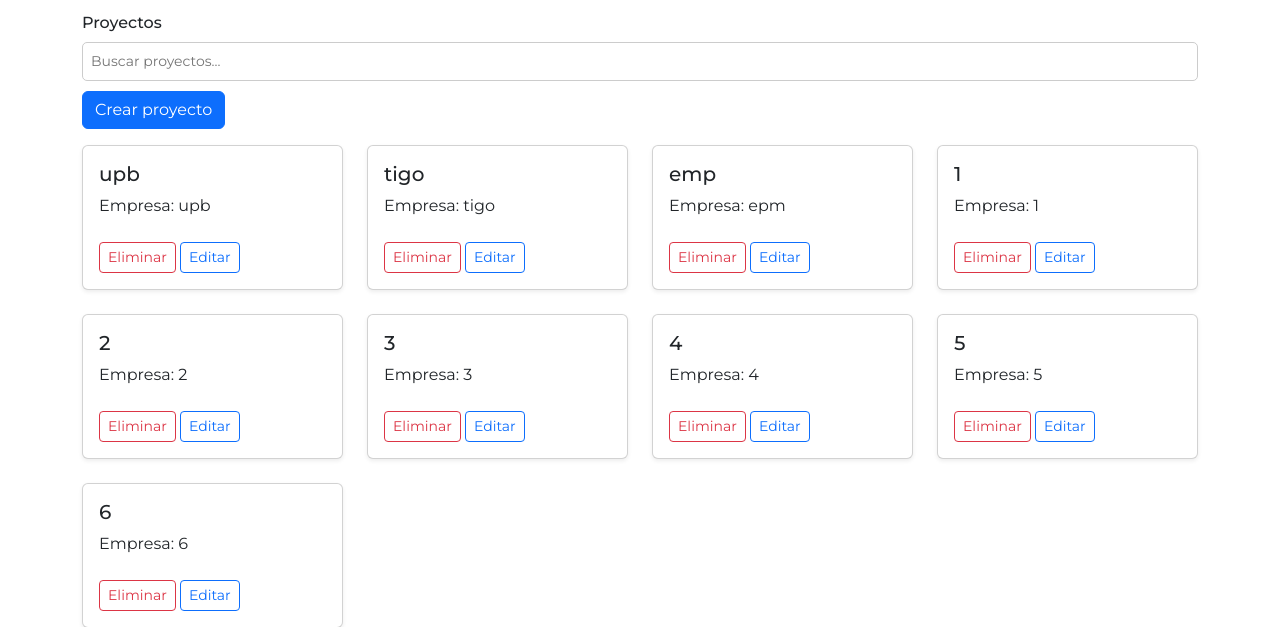
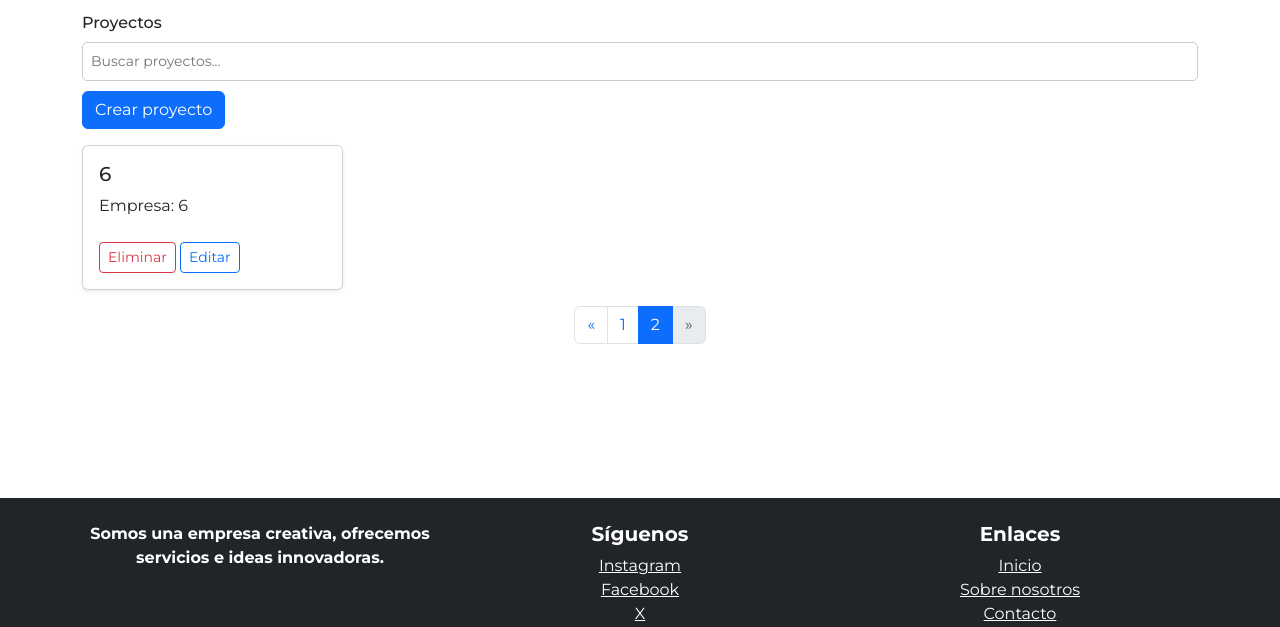
Before and after one commit to Betha2516/portafolio-django, a Django app: page /view-project/?page=2 in a window 1280 px wide. Shown: the part 77-704 px from the top of the page. Run offline with Django 5.2, Linux system fonts and the light colour scheme; a user stored in the database is signed in; data comes from the database, SQL or seed files in the repository; both versions use the stored data as it was after the commit.

Commit message:
Version 1.4: Pagination Funcional

```diff
--- a/portafolio/management/commands/set_roles.py
+++ b/portafolio/management/commands/set_roles.py
@@ -13,12 +13,14 @@ class Command(BaseCommand):
             'change_project',
             'delete_project',
             'view_project',
+            'view_commit'
             ],
          'editor': [
             'view_project',
             'add_project',
             'change_project',
             'delete_project',
+            'view_commit'
           ],
          'user': [
             'view_project',
--- a/portafolio/static/css/styles.css
+++ b/portafolio/static/css/styles.css
@@ -98,6 +98,13 @@ main {
   border-color: #007bff;
   box-shadow: 0 0 5px rgba(0, 123, 255, 0.3);
 }
+
+/* Estilos Pagination */
+.pagination {
+  display: flex;
+  justify-content: center;
+}
+
 
 /* Celular */
 @media (max-width: 450px) {
--- a/portafolio/templates/home.html
+++ b/portafolio/templates/home.html
@@ -94,4 +94,7 @@ Inicio
     </iframe>
 </div>
 
+<!-- Comentarios -->
+
+
 {%endblock%}
--- a/portafolio/templates/navbar.html
+++ b/portafolio/templates/navbar.html
@@ -11,13 +11,14 @@
                     <a class="nav-link" href="{% url 'home' %}">Inicio</a>
                 </li>
                 <li class="nav-item">
-                    <a class="nav-link" href="#somos_nosotros">Somos nosotros</a>
+                    <a class="nav-link" href="{% url 'home' %}">Somos nosotros</a>
                 </li>
                 {% if user.is_authenticated and perms.portafolio.view_project %}
                 <li class="nav-item">
                     <a class="nav-link" href="{% url 'view_project' %}">Proyectos</a>
                 </li>
                 {% endif %}
+
                 {% if user.is_authenticated %}
                 <li class="nav-item">
                     <a class="btn btn-primary" href="{% url 'logout' %}">Cerrar sesión</a>
--- a/portafolio/templates/proyectos.html
+++ b/portafolio/templates/proyectos.html
@@ -8,8 +8,8 @@
             Crear proyecto
         </button>
         {% endif %}
-        <div id="proyectosContainer" class="row row-cols-1 row-cols-sm-2 row-cols-md-4 g-4">
-            {% for project in projects %}
+        <div id="proyectosContainer" class="row row-cols-1 row-cols-sm-2 row-cols-md-4 g-4 ">
+            {% for project in page_obj %}
                 <div class="col">
                     <div class="card h-100 shadow-sm">
                         <div class="card-body">
@@ -25,14 +25,54 @@
                                     data-empresa="{{ project.empresa }}">
                                 Editar
                             </button>
-
                             {%endif%}
                         </div>
                     </div>
                 </div>
+                {%empty%}
+                <p class="text-center">No hay proyectos</P>
             {% endfor %}
         </div>
-    </div>
+        <nav aria-label="Page navigation proyectos ">
+            <ul class="pagination justify-content-center mt-3">
+                {% if page_obj.has_previous %}
+                    <li class="page-item">
+                        <a class="page-link" href="?page={{ page_obj.previous_page_number }}" aria-label="Anterior">
+                            <span aria-hidden="true">&laquo;</span>
+                        </a>
+                    </li>
+                {% else %}
+                    <li class="page-item disabled">
+                        <a class="page-link" href="#" aria-label="Anterior">
+                            <span aria-hidden="true">&laquo;</span>
+                        </a>
+                    </li>
+                {% endif %}
+
+                {% for num in page_obj.paginator.page_range %}
+                    {% if page_obj.number == num %}
+                        <li class="page-item active"><a class="page-link" href="#">{{ num }}</a></li>
+                    {% else %}
+                        <li class="page-item"><a class="page-link" href="?page={{ num }}">{{ num }}</a></li>
+                    {% endif %}
+                {% endfor %}
+
+                {% if page_obj.has_next %}
+                    <li class="page-item">
+                        <a class="page-link" href="?page={{ page_obj.next_page_number }}" aria-label="Siguiente">
+                            <span aria-hidden="true">&raquo;</span>
+                        </a>
+                    </li>
+                {% else %}
+                    <li class="page-item disabled">
+                        <a class="page-link" href="#" aria-label="Siguiente">
+                            <span aria-hidden="true">&raquo;</span>
+                        </a>
+                    </li>
+                {% endif %}
+            </ul>
+        </nav>
+
 
     <form method="POST" action="{% url 'create_project' %}">
     {% csrf_token %}
--- a/portafolio/views.py
+++ b/portafolio/views.py
@@ -4,7 +4,7 @@ from .models import Client, Project
 from .forms import registro
 from django.contrib import messages
 from django.http import JsonResponse, HttpResponse
-
+from django.core.paginator import Paginator
 from django.contrib.auth.models import Group, User
 from django.contrib.auth.decorators import login_required
 from django.views.decorators.http import require_http_methods
@@ -60,7 +60,12 @@ def register(request):
 def view_project(request):
     if request.method == 'GET':
         projects = Project.objects.all()
-        return render(request, 'proyectos.html',  {'projects': projects} )
+        paginator = Paginator(projects,8)
+
+        page_number = request.GET.get('page')
+        page_obj = paginator.get_page(page_number)
+
+        return render(request, 'proyectos.html',  {'page_obj':page_obj})
     return HttpResponse("Método no permitido", status=405)
 
 @login_required
@@ -97,8 +102,8 @@ def create_project(request):
 def delete_project(request, proyecto_id):
     try:
         proyecto = Project.objects.get(id=proyecto_id)
+        messages.success(request, 'Proyecto eliminado exitosamente')
         proyecto.delete()
-        messages.success(request, 'Proyecto eliminado exitosamente')
         return JsonResponse({'status': 'success', 'message': 'Proyecto eliminado exitosamente'})
     except Project.DoesNotExist:
         return JsonResponse({'status': 'error', 'message': 'El proyecto no existe'}, status=404)
```
Also changed, not shown: db.sqlite3.
